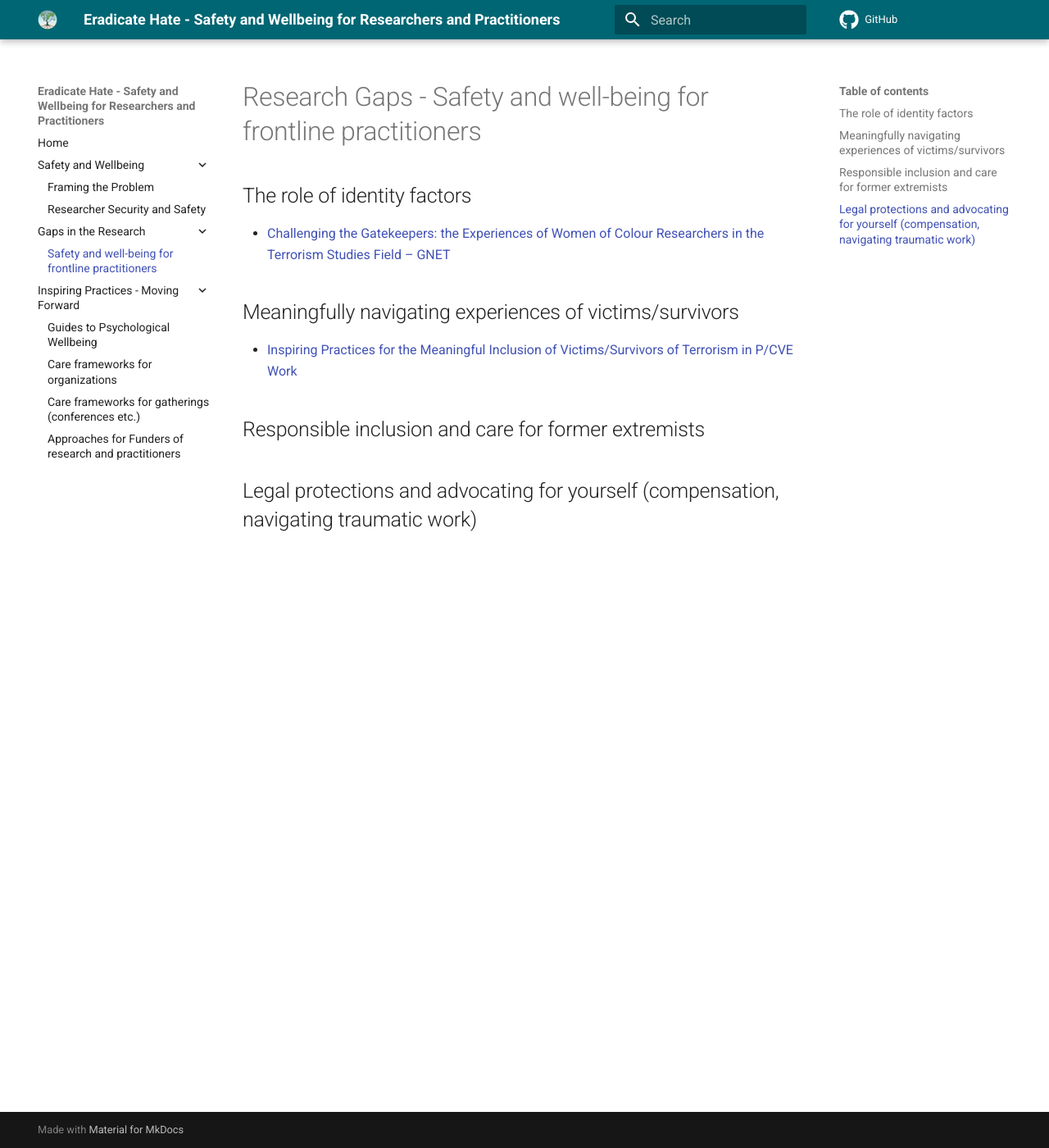
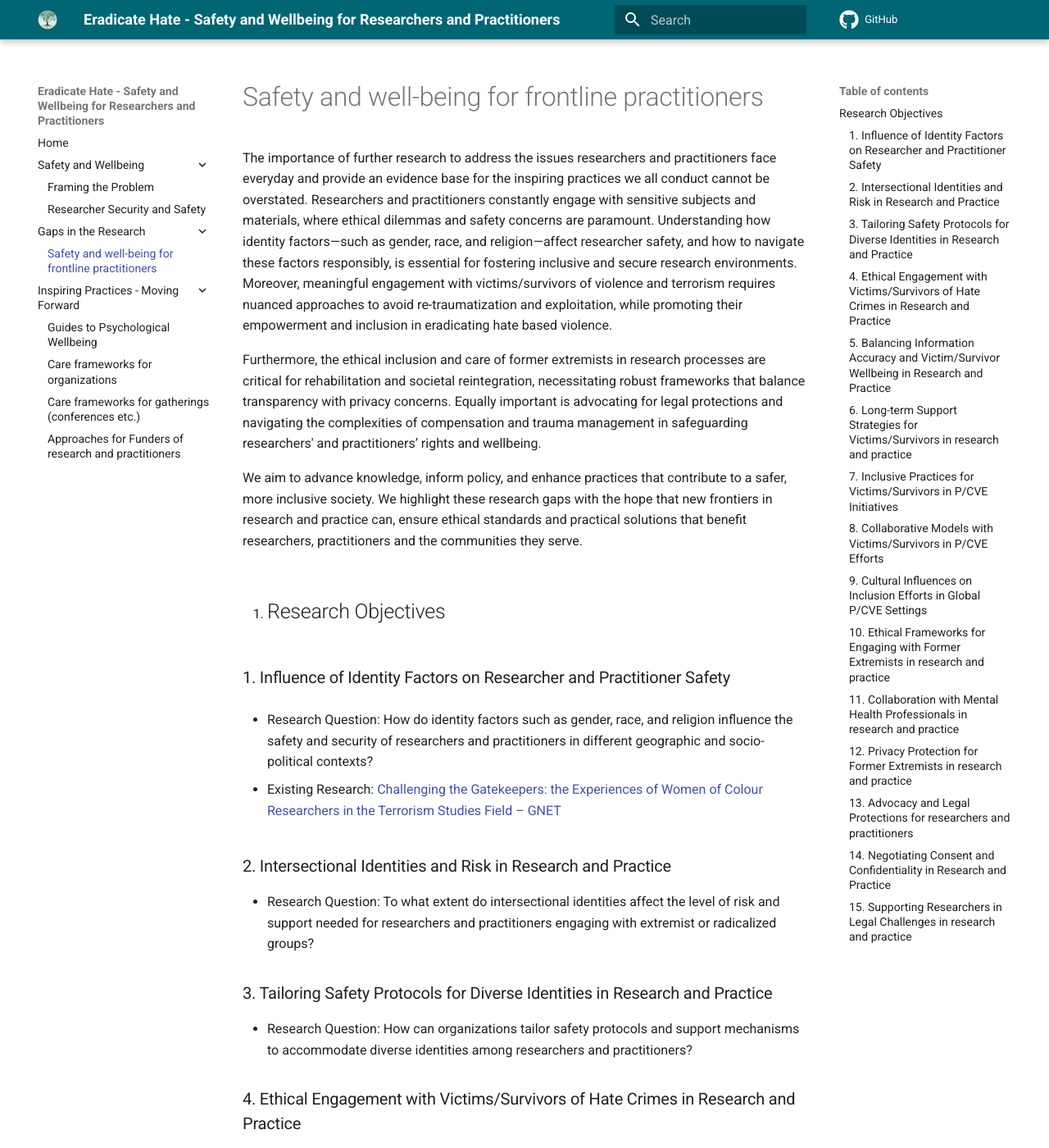
Before and after one commit to tgthorley/Safety-and-Wellbeing-for-Researchers-and-Practitioners, an MkDocs documentation site: the page built from docs/Safety-and-well-being-for-frontline-practitioners.md, in a window 1280 px wide and 1400 px high. Shown: the whole window at 82% size. Built offline with MkDocs 1.6.1 and Material for MkDocs 9.7.7, drawn with Linux system fonts in a browser that asks for light colours; comment, search, counter and statistics services are not loaded; some of the changed text lies outside the part shown.

Commit message:
Update Gaps in Research

```diff
--- a/docs/Safety-and-well-being-for-frontline-practitioners.md
+++ b/docs/Safety-and-well-being-for-frontline-practitioners.md
@@ -1,11 +1,70 @@
-# Research Gaps - Safety and well-being for frontline practitioners
+The importance of further research to address the issues researchers and practitioners face everyday and provide an evidence base for the inspiring practices we all conduct cannot be overstated. Researchers and practitioners constantly engage with sensitive subjects and materials, where ethical dilemmas and safety concerns are paramount. Understanding how identity factors—such as gender, race, and religion—affect researcher safety, and how to navigate these factors responsibly, is essential for fostering inclusive and secure research environments. Moreover, meaningful engagement with victims/survivors of violence and terrorism requires nuanced approaches to avoid re-traumatization and exploitation, while promoting their empowerment and inclusion in eradicating hate based violence.
 
-## The role of identity factors
-- [Challenging the Gatekeepers: the Experiences of Women of Colour Researchers in the Terrorism Studies Field – GNET](https://gnet-research.org/2022/11/28/challenging-the-gatekeepers-the-experiences-of-women-of-colour-researchers-in-the-terrorism-studies-field/)
+Furthermore, the ethical inclusion and care of former extremists in research processes are critical for rehabilitation and societal reintegration, necessitating robust frameworks that balance transparency with privacy concerns. Equally important is advocating for legal protections and navigating the complexities of compensation and trauma management in safeguarding researchers' and practitioners’ rights and wellbeing.
 
-## Meaningfully navigating experiences of victims/survivors
-- [Inspiring Practices for the Meaningful Inclusion of Victims/Survivors of Terrorism in P/CVE Work](https://home-affairs.ec.europa.eu/document/download/ba3f54a5-8534-40cd-9249-3ce5b8b38ef6_en?filename=ran_ad-hoc%20paper_involving_victims_in_pcve_122023_en.pdf)
+We aim to advance knowledge, inform policy, and enhance practices that contribute to a safer, more inclusive society. We highlight these research gaps with the hope that new frontiers in research and practice can, ensure ethical standards and practical solutions that benefit researchers, practitioners and the communities they serve.
 
-## Responsible inclusion and care for former extremists
+1. ## Research Objectives
 
-## Legal protections and advocating for yourself (compensation, navigating traumatic work)
+### 1. Influence of Identity Factors on Researcher and Practitioner Safety
+
+- Research Question: How do identity factors such as gender, race, and religion influence the safety and security of researchers and practitioners in different geographic and socio-political contexts?
+
+- Existing Research: [Challenging the Gatekeepers: the Experiences of Women of Colour Researchers in the Terrorism Studies Field – GNET](https://gnet-research.org/2022/11/28/challenging-the-gatekeepers-the-experiences-of-women-of-colour-researchers-in-the-terrorism-studies-field/)
+
+### 2. Intersectional Identities and Risk in Research and Practice
+- Research Question: To what extent do intersectional identities affect the level of risk and support needed for researchers and practitioners engaging with extremist or radicalized groups?
+
+### 3. Tailoring Safety Protocols for Diverse Identities in Research and Practice
+
+- Research Question: How can organizations tailor safety protocols and support mechanisms to accommodate diverse identities among researchers and practitioners?
+
+### 4. Ethical Engagement with Victims/Survivors of Hate Crimes in Research and Practice
+
+- Research Question: What ethical guidelines and methodologies can researchers adopt to effectively engage with victims/survivors of hate crimes or violence in OSINT investigations, ensuring their experiences are respected and not re-traumatized?
+
+### 5. Balancing Information Accuracy and Victim/Survivor Wellbeing in Research and Practice
+
+- Research Question: How can researchers and practitioners balance the imperative to gather accurate information with the need to protect the emotional wellbeing and privacy of victims/survivors?
+
+### 6. Long-term Support Strategies for Victims/Survivors in research and practice
+
+- Research Question: What are effective strategies for maintaining ongoing support and ethical engagement with victims/survivors after their initial involvement in research and practice?
+
+### 7. Inclusive Practices for Victims/Survivors in P/CVE Initiatives
+
+- Research Question: How can P/CVE initiatives meaningfully include victims/survivors of terrorism in decision-making processes and program design to ensure their voices are heard and needs addressed?
+
+- Existing Research: [Inspiring Practices for the Meaningful Inclusion of Victims/Survivors of Terrorism in P/CVE Work](https://home-affairs.ec.europa.eu/document/download/ba3f54a5-8534-40cd-9249-3ce5b8b38ef6_en?filename=ran_ad-hoc%20paper_involving_victims_in_pcve_122023_en.pdf)
+
+### 8. Collaborative Models with Victims/Survivors in P/CVE Efforts
+
+- Research Question: What are effective models of collaboration between researchers and practitioners and victims/survivors of terrorism that promote empowerment and agency without exploitation?
+
+### 9. Cultural Influences on Inclusion Efforts in Global P/CVE Settings
+
+- Research Question: How do cultural and contextual factors influence the reception and effectiveness of inclusion efforts for victims/survivors of terrorism in diverse global settings?
+
+### 10. Ethical Frameworks for Engaging with Former Extremists in research and practice
+
+- Research Question: What are ethical frameworks for engaging with former extremists in research and practice, ensuring their rehabilitation and reintegration while safeguarding against potential risks?
+
+### 11. Collaboration with Mental Health Professionals in research and practice
+
+- Research Question: How can researchers and practitioners collaborate with mental health professionals to support the wellbeing and ethical inclusion of former extremists in research processes?
+
+### 12. Privacy Protection for Former Extremists in research and practice
+
+- Research Question: What are effective strategies for protecting the privacy and safety of former extremists who contribute to research and practice, balancing transparency with security concerns?
+
+### 13. Advocacy and Legal Protections for researchers and practitioners
+
+- Research Question: How can researchers and practitioners navigate legal frameworks to advocate for their rights, including compensation for traumatic work and protections against legal repercussions?
+
+### 14. Negotiating Consent and Confidentiality in Research and Practice
+
+- Research Question: What are effective strategies for negotiating consent and confidentiality agreements with research subjects in investigations involving sensitive or legally ambiguous information?
+
+### 15. Supporting Researchers in Legal Challenges in research and practice
+
+- Research Question: How can organizations support researchers in navigating legal challenges related to conducting research and practice, including defamation risks and privacy concerns?
```
